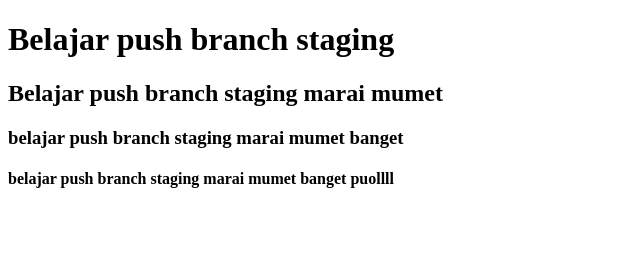
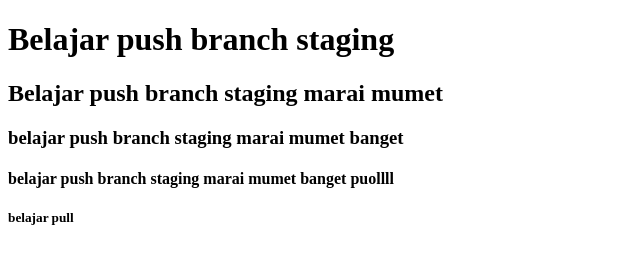
Before and after one commit to Cahya-budi/belajar-niomic-, a plain HTML site: page header.html in a window 1280 px wide. Shown: the full height of the page, 0-640 px from the left. Drawn offline with Linux system fonts and the light colour scheme.

Commit message:
add_h5_belajar pull

```diff
--- a/header.html
+++ b/header.html
@@ -9,5 +9,6 @@
 <h2>Belajar push branch staging marai mumet</h2>
 <h3>belajar push branch staging marai mumet banget</h3>
 <h4>belajar push branch staging marai mumet banget puollll</h4>
+    <h5>belajar pull</h5>
   </body>
 </html>
```
